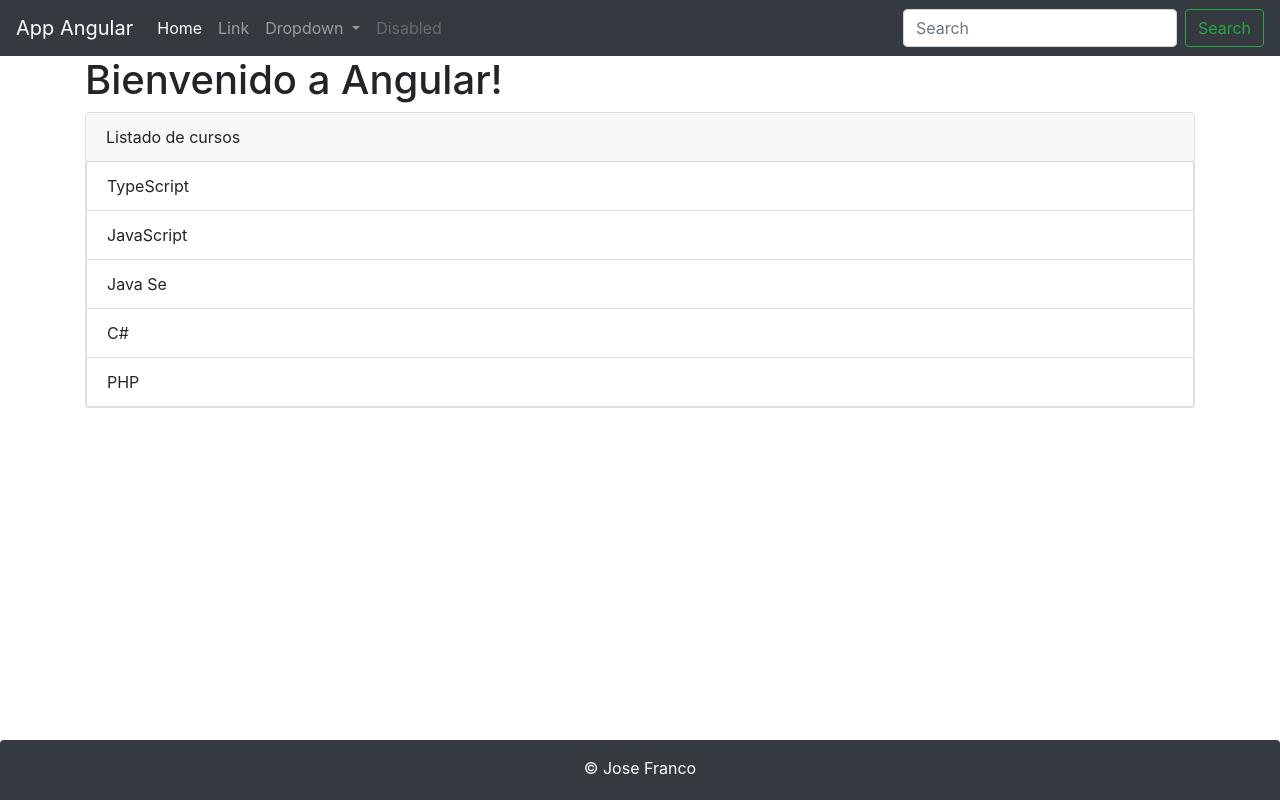
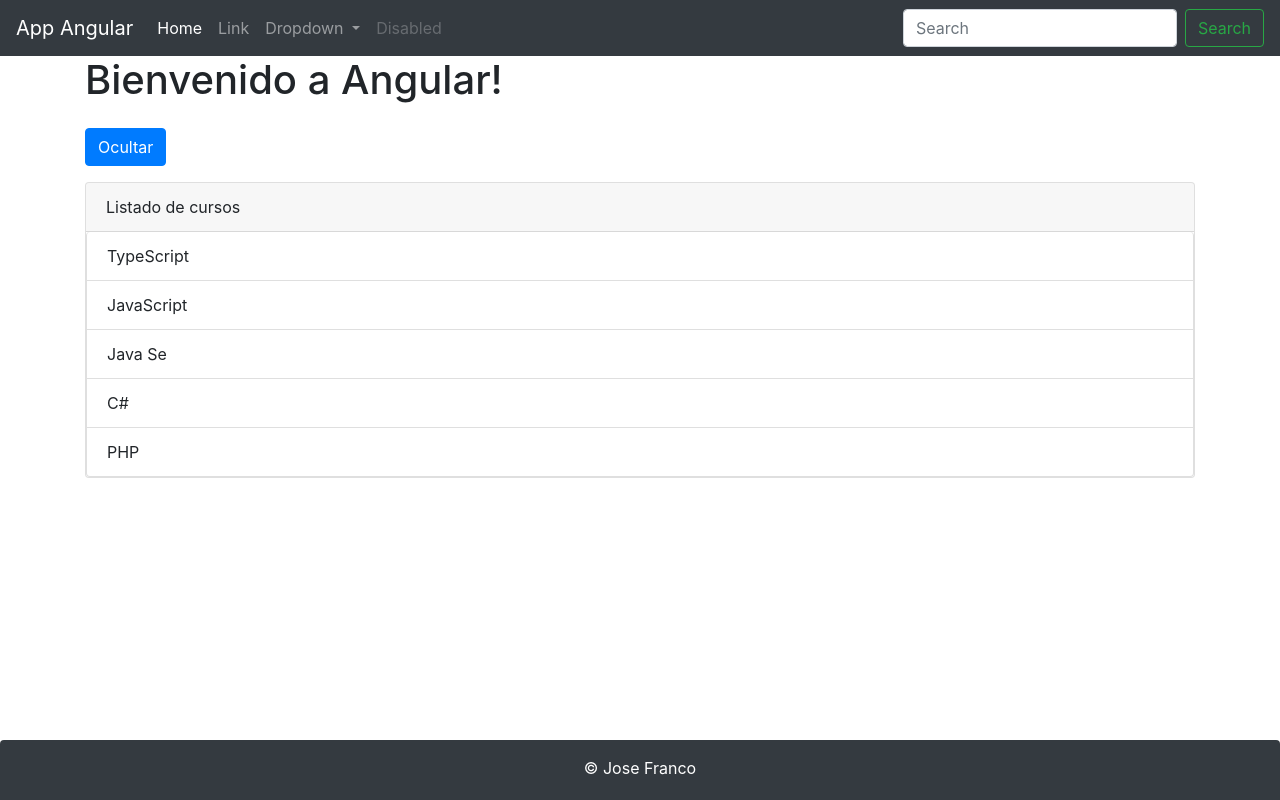
Before and after one commit to veganum/AngularFrontCRUD, an Angular app: page / in a window 1280 px wide. Built offline with nearby package versions, Linux system fonts and the light colour scheme.

Commit message:
Primeros pasos en Angular

```diff
--- a/src/app/directiva/directiva.component.html
+++ b/src/app/directiva/directiva.component.html
@@ -1,6 +1,8 @@
+<button type="button" (click)="setHabilitar()"
+    class="btn btn-primary my-3">{{habilitar ==true? 'Ocultar': 'Mostrar'}}</button>
 <div class="card">
     <div class="card-header">Listado de cursos</div>
-    <ul class="list-group">
+    <ul class="list-group" *ngIf="habilitar == true">
         <li class="list-group-item" *ngFor="let curso of listaCurso">{{ curso }}</li>
     </ul>
 </div>
--- a/src/app/directiva/directiva.component.ts
+++ b/src/app/directiva/directiva.component.ts
@@ -8,5 +8,12 @@
 
   listaCurso: string[] = ['TypeScript', 'JavaScript', 'Java Se', 'C#', 'PHP'];
 
+  habilitar: boolean = true;
+
   constructor() { }
+
+  setHabilitar(): void {
+    this.habilitar = (this.habilitar == true) ? false : true;
+  }
+
 }
```
